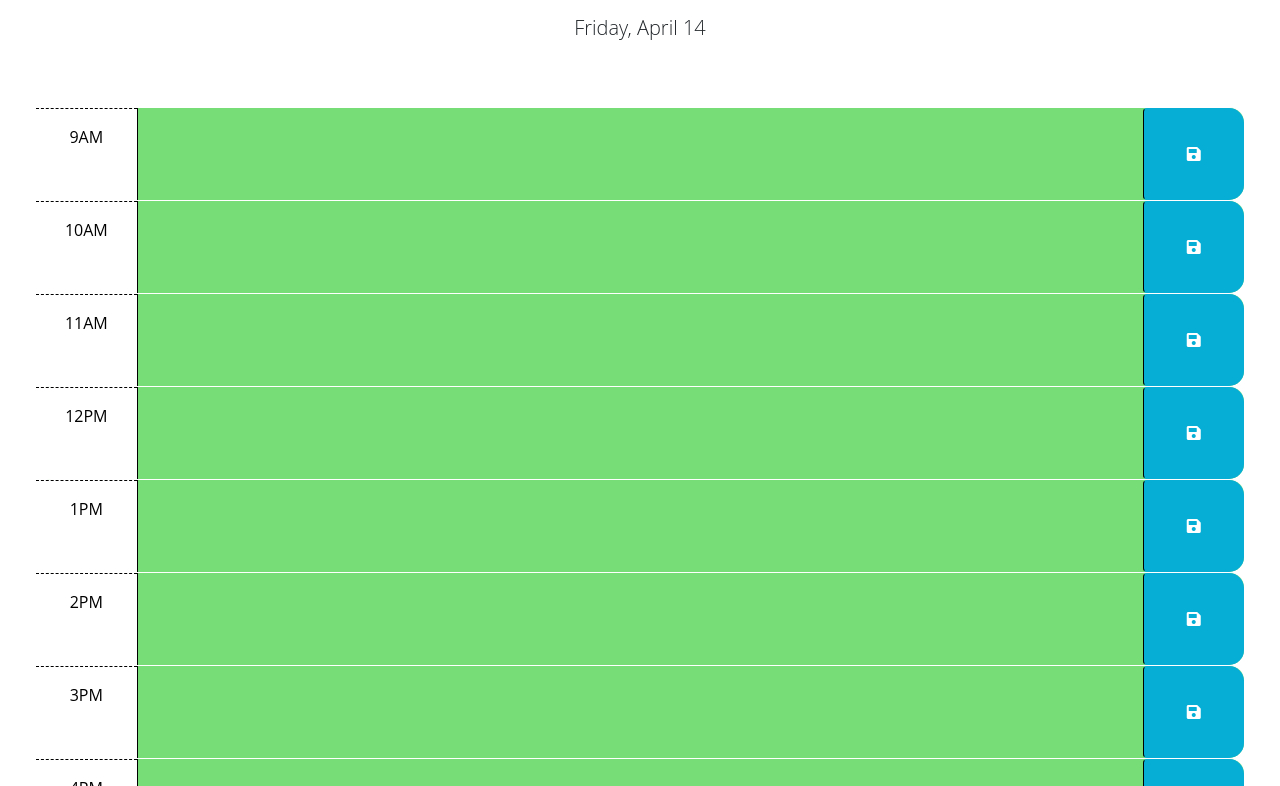
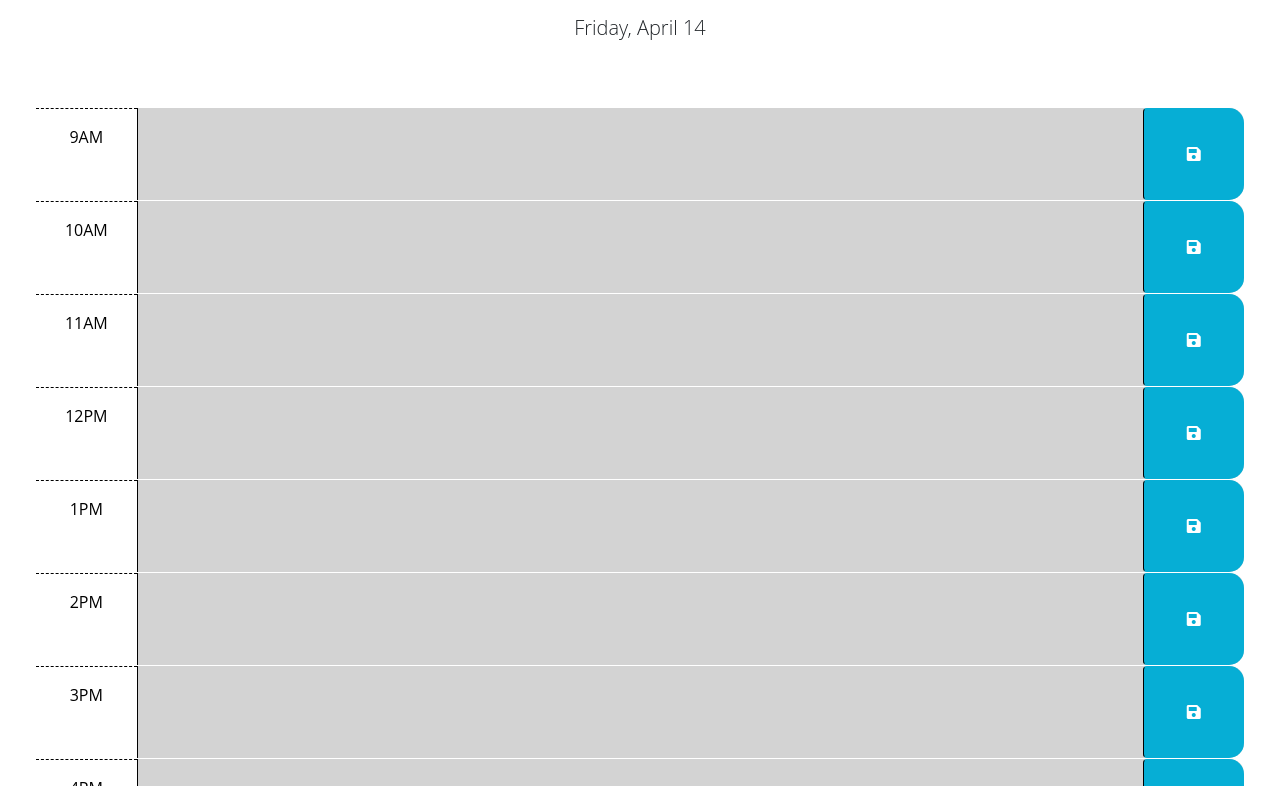
Before and after one commit to blee241/Schedule-Planner, a plain HTML site: page index.html in a window 1280 px wide. Shown: the part 166-952 px from the top of the page. Drawn offline with nearby package versions, Linux system fonts and the light colour scheme.

Commit message:
finished past present and future time block indicators

```diff
--- a/assets/script.js
+++ b/assets/script.js
@@ -24,11 +24,21 @@ $(function () {
   // TODO: Add code to display the current date in the header of the page.
 });
 
-// for (let i = 1; i <= 9; i++) {
-//   var hourListEl = $('#hourList');
-//   var timeSlot = $('<div>');
-
-
-
-//   hourListEl.append('timeSlot')
-// }
+//For each of the 9 hour blocks
+for (var i = 0; i < 9; i++) {
+  var startingHour = 9;
+  var blockHour = startingHour + i;
+  var hourAdjustment = 0;
+  if (i >= 4) { //If i >= 4, then that means the time block is 1pm or later and 12 needs to be subtracted from blockHour to access the correct div id in lines 40 and 42
+    hourAdjustment = 12;
+  }
+  //If the current hour on a 24-hour clock is less than the hour on the block
+  if (dayjs().format('H') < blockHour) {
+    //Then leave the block to be its default color of green
+  } else
+  if (dayjs().format('H') == blockHour) { //If the current hour on a 24-hour clock is equal to the hour on the block
+    $('#hour-' + (blockHour - hourAdjustment)).attr('class', 'row time-block present') //Then change the block color to red
+  } else {
+    $('#hour-' + (blockHour - hourAdjustment)).attr('class', 'row time-block past') //Else change the block to gray
+  }
+}
--- a/index.html
+++ b/index.html
@@ -73,7 +73,7 @@
         </button>
       </div> -->
 
-      <div id="hour-9" class="row time-block future">
+      <div id="hour-9" class="row time-block future" data-adjustment="false">
         <div class="col-2 col-md-1 hour text-center py-3">9AM</div>
         <textarea class="col-8 col-md-10 description" rows="3"> </textarea>
         <button class="btn saveBtn col-2 col-md-1" aria-label="save">
@@ -81,7 +81,7 @@
         </button>
       </div>
 
-      <div id="hour-10" class="row time-block future">
+      <div id="hour-10" class="row time-block future" data-adjustment="false">
         <div class="col-2 col-md-1 hour text-center py-3">10AM</div>
         <textarea class="col-8 col-md-10 description" rows="3"> </textarea>
         <button class="btn saveBtn col-2 col-md-1" aria-label="save">
@@ -89,7 +89,7 @@
         </button>
       </div>
 
-      <div id="hour-11" class="row time-block future">
+      <div id="hour-11" class="row time-block future" data-adjustment="false">
         <div class="col-2 col-md-1 hour text-center py-3">11AM</div>
         <textarea class="col-8 col-md-10 description" rows="3"> </textarea>
         <button class="btn saveBtn col-2 col-md-1" aria-label="save">
@@ -97,7 +97,7 @@
         </button>
       </div>
 
-      <div id="hour-12" class="row time-block future">
+      <div id="hour-12" class="row time-block future" data-adjustment="false">
         <div class="col-2 col-md-1 hour text-center py-3">12PM</div>
         <textarea class="col-8 col-md-10 description" rows="3"> </textarea>
         <button class="btn saveBtn col-2 col-md-1" aria-label="save">
@@ -105,7 +105,7 @@
         </button>
       </div>
 
-      <div id="hour-1" class="row time-block future">
+      <div id="hour-1" class="row time-block future" data-adjustment="true">
         <div class="col-2 col-md-1 hour text-center py-3">1PM</div>
         <textarea class="col-8 col-md-10 description" rows="3"> </textarea>
         <button class="btn saveBtn col-2 col-md-1" aria-label="save">
@@ -113,7 +113,7 @@
         </button>
       </div>
 
-      <div id="hour-2" class="row time-block future">
+      <div id="hour-2" class="row time-block future" data-adjustment="true">
         <div class="col-2 col-md-1 hour text-center py-3">2PM</div>
         <textarea class="col-8 col-md-10 description" rows="3"> </textarea>
         <button class="btn saveBtn col-2 col-md-1" aria-label="save">
@@ -121,7 +121,7 @@
         </button>
       </div>
 
-      <div id="hour-3" class="row time-block future">
+      <div id="hour-3" class="row time-block future" data-adjustment="true">
         <div class="col-2 col-md-1 hour text-center py-3">3PM</div>
         <textarea class="col-8 col-md-10 description" rows="3"> </textarea>
         <button class="btn saveBtn col-2 col-md-1" aria-label="save">
@@ -129,7 +129,7 @@
         </button>
       </div>
 
-      <div id="hour-4" class="row time-block future">
+      <div id="hour-4" class="row time-block future" data-adjustment="true">
         <div class="col-2 col-md-1 hour text-center py-3">4PM</div>
         <textarea class="col-8 col-md-10 description" rows="3"> </textarea>
         <button class="btn saveBtn col-2 col-md-1" aria-label="save">
@@ -137,7 +137,7 @@
         </button>
       </div>
 
-      <div id="hour-5" class="row time-block future">
+      <div id="hour-5" class="row time-block future" data-adjustment="true">
         <div class="col-2 col-md-1 hour text-center py-3">5PM</div>
         <textarea class="col-8 col-md-10 description" rows="3"> </textarea>
         <button class="btn saveBtn col-2 col-md-1" aria-label="save">
```
